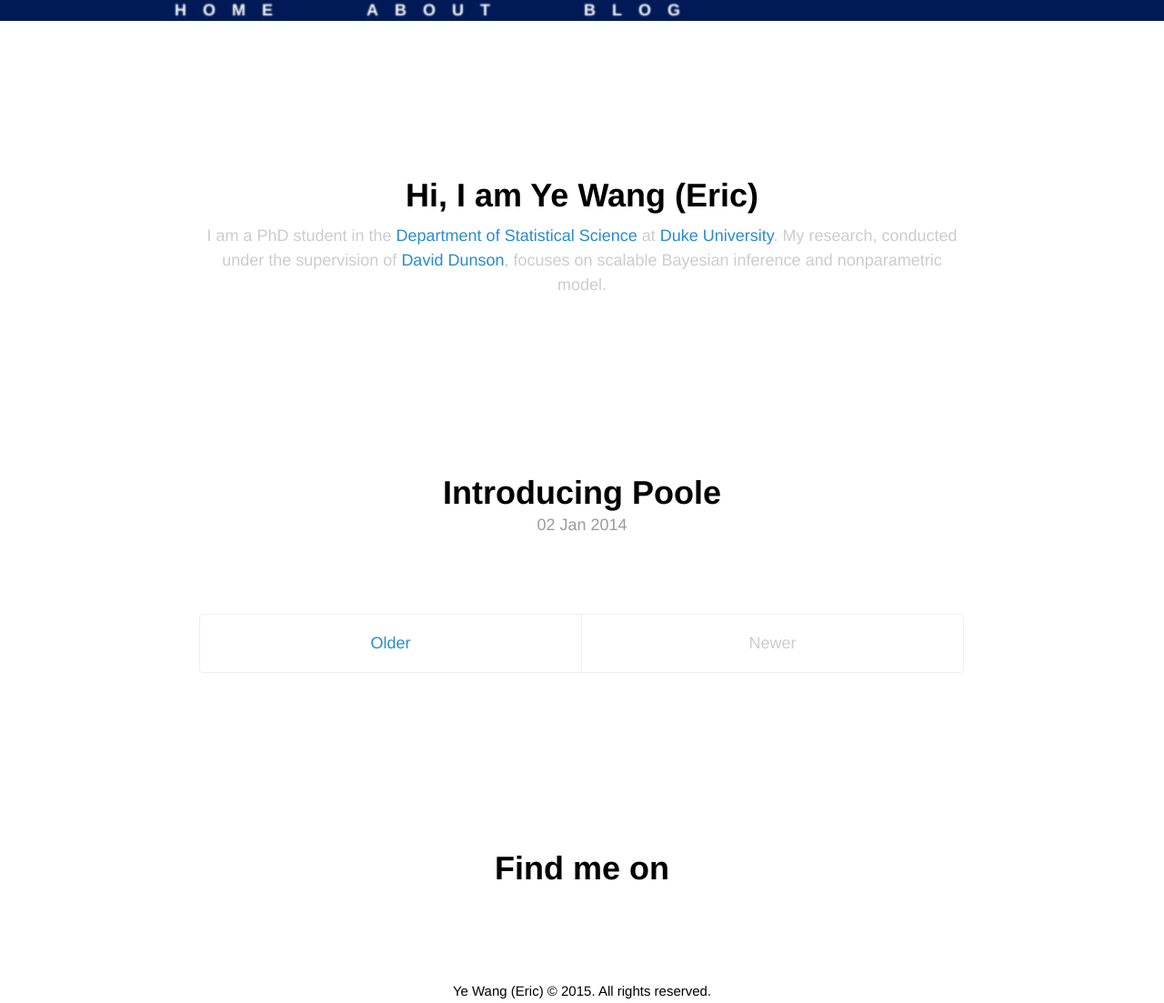
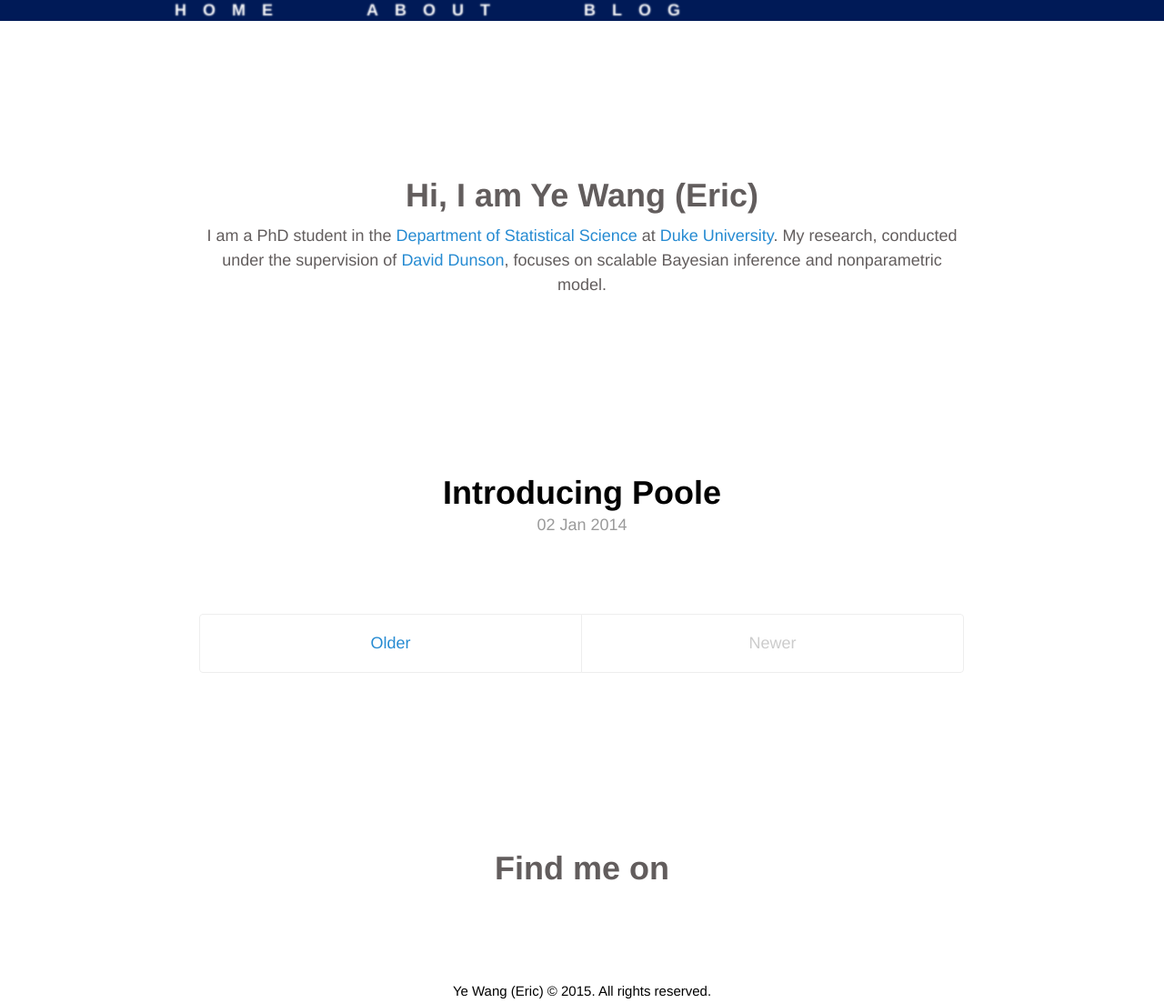
Before and after one commit to ericyewang/ericyewang.github.io, a Jekyll site: the page built from index.html, in a window 1280 px wide. Shown: the whole page at 91% size. Built offline with Jekyll 4.4.1, drawn with Linux system fonts in a browser that asks for light colours; the list of posts is cut into pages by our own code.

Commit message:
Update _layout.scss

```diff
--- a/_sass/_layout.scss
+++ b/_sass/_layout.scss
@@ -17,7 +17,10 @@
 }
 
 .container-home-1 {
-  color: #cccccc;
+  h1 {
+    color: #625D5D;
+  }
+  color: #625D5D;
   text-align: center;
   padding-left:  1.5rem;
   padding-right: 1.5rem;
```
